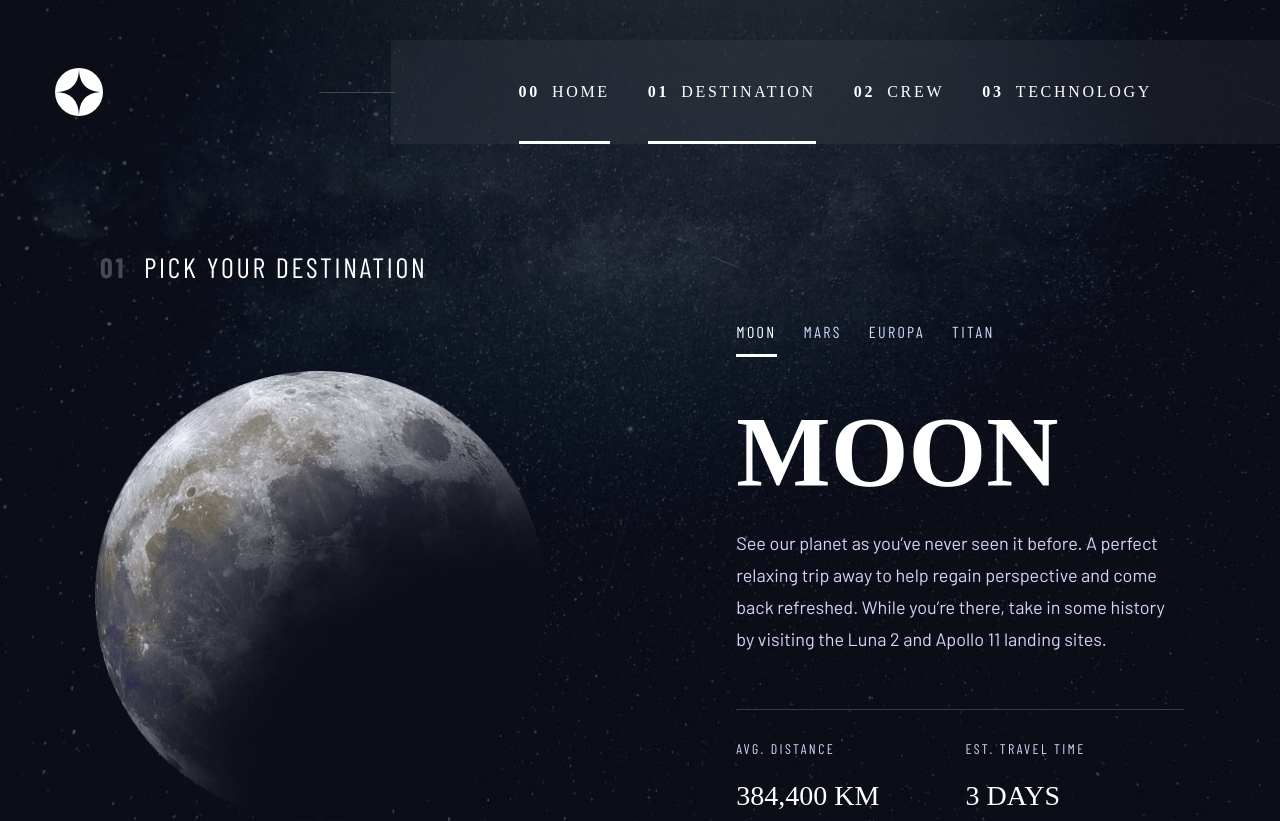
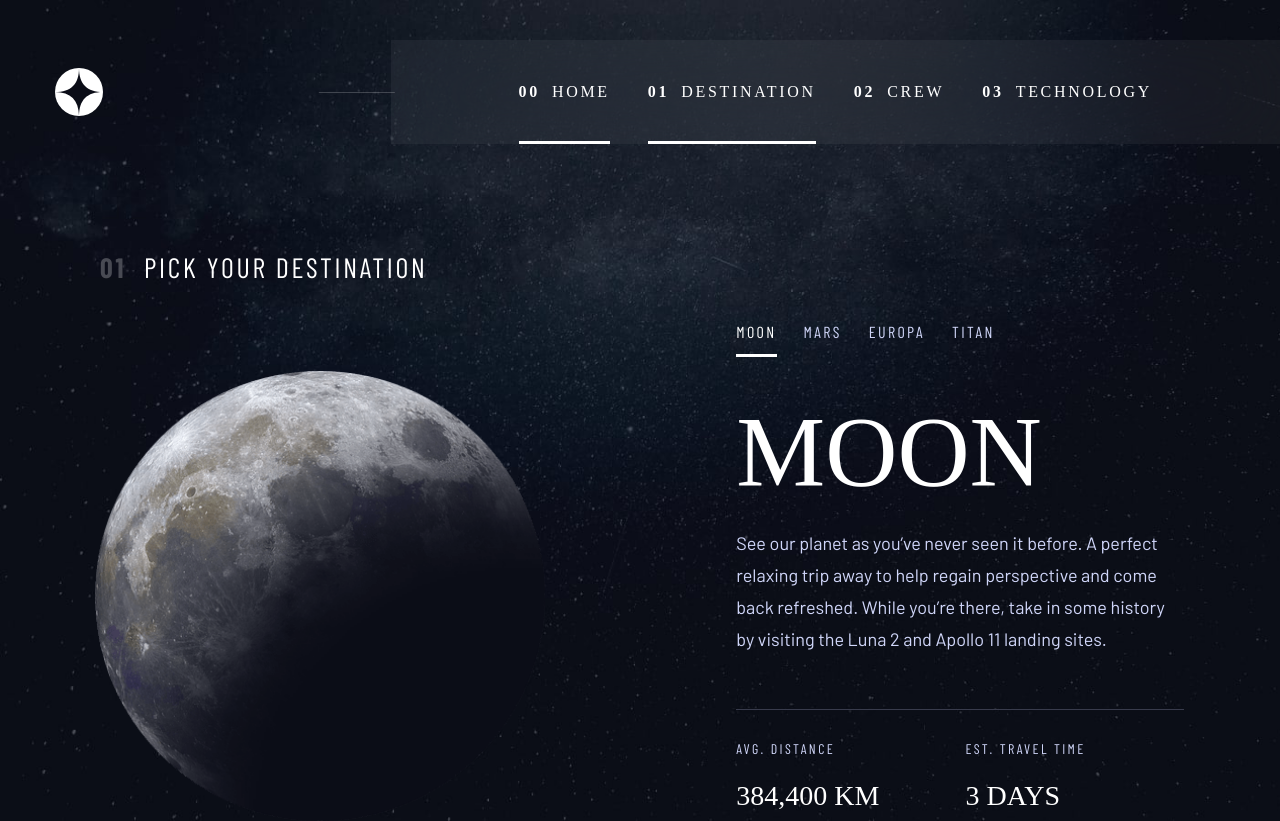
Before and after one commit to Kagiso31/space-tourism, a React (Vite) app: page /space-tourism/destination in a window 1280 px wide. Built offline with nearby package versions, Linux system fonts and the light colour scheme; the HTML template or start-up script is replaced by a standard one; a web font is replaced by a local one.

Commit message:
Fix heading font weight

```diff
--- a/src/index.css
+++ b/src/index.css
@@ -709,6 +709,7 @@ body.technology-page {
 .destination__name {
   font-family: var(--ff-secondary);
   font-size: 3.5rem;
+  font-weight: 400;
   text-transform: uppercase;
 }
 @media (min-width: 40em) {
@@ -808,6 +809,7 @@ body.technology-page {
   color: var(--clr-secondary);
   font-family: var(--ff-secondary);
   font-size: 5rem;
+  font-weight: 400;
   text-transform: uppercase;
 }
 @media (min-width: 40em) {
--- a/src/sass/pages/_destination.scss
+++ b/src/sass/pages/_destination.scss
@@ -126,6 +126,7 @@
   &__name {
     font-family: var(--ff-secondary);
     font-size: f.rem(56);
+    font-weight: 400;
     text-transform: uppercase;
 
     @include m.breakpoint(medium) {
--- a/src/sass/pages/_home.scss
+++ b/src/sass/pages/_home.scss
@@ -17,6 +17,7 @@
     color: var(--clr-secondary);
     font-family: var(--ff-secondary);
     font-size: f.rem(80);
+    font-weight: 400;
     text-transform: uppercase;
 
     @include m.breakpoint(medium) {
```
Also changed, not shown: 1 other file (tests, documents, lock files or other folders).
